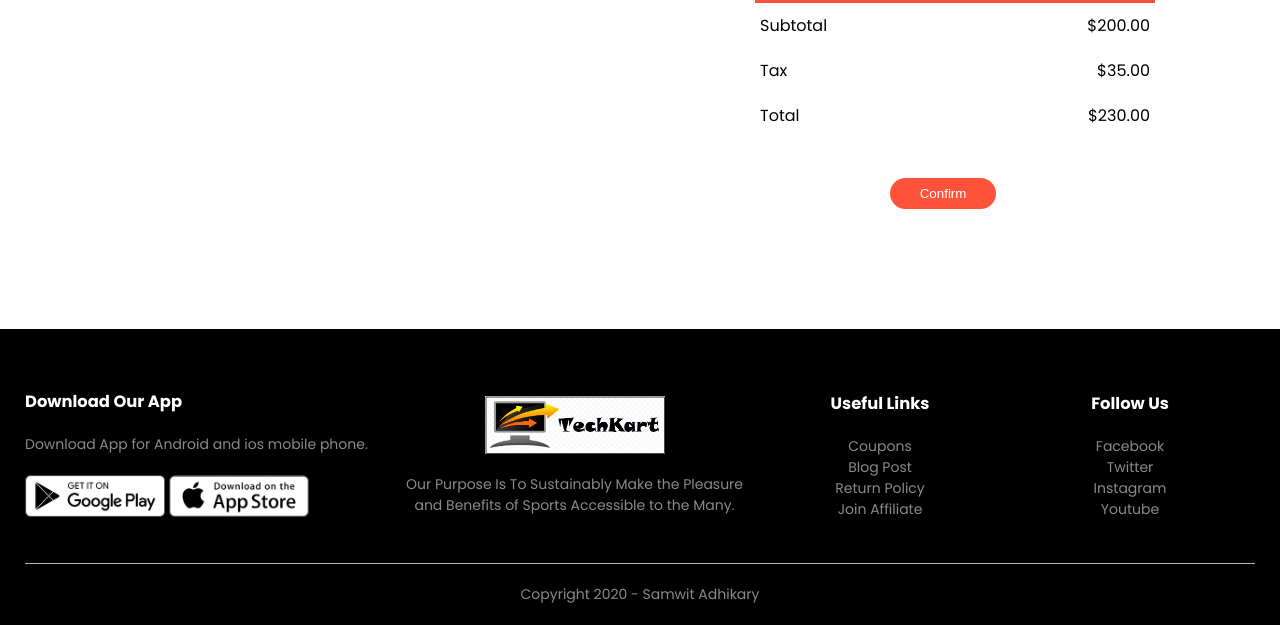
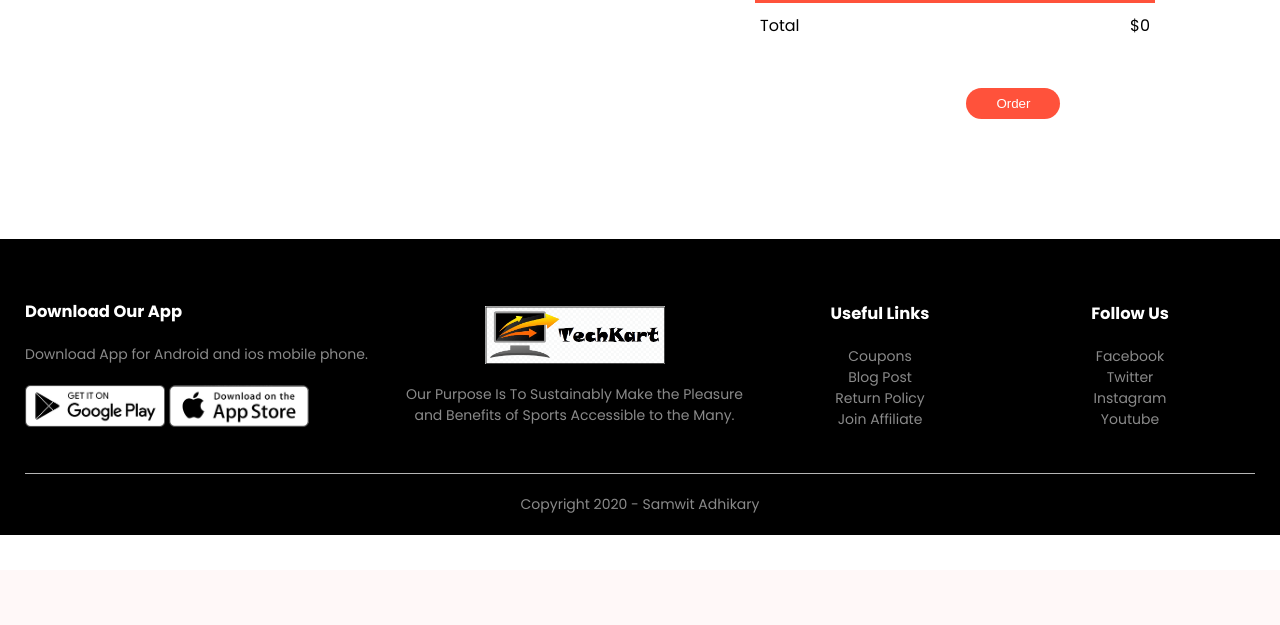
Before and after one commit to Omar-VF/Techkart, a Django app: page /orders/cart/ in a window 1280 px wide. Shown: the part 230-855 px from the top of the page. After the commit the page ends 765 px from the top, so only its background shows below. Run offline with Django 5.2, Linux system fonts and the light colour scheme; a user stored in the database is signed in; tables that the repository leaves empty hold one stand-in row (values such as "Sample post").

Commit message:
cart item remove

```diff
--- a/techkart/orders/templatetags/multiply.py
+++ b/techkart/orders/templatetags/multiply.py
@@ -3,7 +3,7 @@ from django import template
 register = template.Library()
 
 
-# Template tag for splitting the products to different rows
+# Template tag for multiplying the price of products with the quantity
 @register.simple_tag(name="multiply")
-def multiply(x,y):
-    return x*y
+def multiply(x, y):
+    return x * y
--- /dev/null
+++ b/techkart/orders/templatetags/sum.py
@@ -0,0 +1,13 @@
+from django import template
+
+register = template.Library()
+
+
+# Template tag for finding the total cost of all products in a cart
+@register.simple_tag(name="sum")
+def sum(cart):
+    total = 0
+    for item in cart.added_items.all():
+        total += item.quantity * item.product.price
+
+    return total
--- a/techkart/orders/urls.py
+++ b/techkart/orders/urls.py
@@ -6,6 +6,7 @@ from . import views
 urlpatterns = [
     path("cart/", views.cart, name="cart"),
     path("addcart/", views.add_to_cart, name="addcart"),
+    path('removeitem/<pk>',views.remove_cart_item, name='remove_item')
 ]
 
 urlpatterns += static(settings.MEDIA_URL, document_root=settings.MEDIA_ROOT)
--- a/techkart/orders/views.py
+++ b/techkart/orders/views.py
@@ -5,41 +5,49 @@ from products.models import Product
 
 # Create your views here.
 
-@login_required(login_url='register')
+
+@login_required(login_url="register")
 def cart(request):
     user = request.user
     customer = user.customer_profile
     cart_obj, created = Order.objects.get_or_create(
-            owner = customer,
-            order_status = Order.CART_STAGE
-     )
-    context = {'cart':cart_obj}
+        owner=customer, order_status=Order.CART_STAGE
+    )
+    context = {"cart": cart_obj}
 
-    return render(request,'cart.html',context)
+    return render(request, "cart.html", context)
+
 
 def add_to_cart(request):
     if request.POST:
         user = request.user
         customer = user.customer_profile
 
-        quantity = request.POST.get('quantity')
-        product_id = request.POST.get('product_id')
+        quantity = request.POST.get("quantity")
+        product_id = request.POST.get("product_id")
 
         cart_obj, created = Order.objects.get_or_create(
-            owner = customer,
-            order_status = Order.CART_STAGE
+            owner=customer, order_status=Order.CART_STAGE
         )
 
         product = Product.objects.get(pk=product_id)
         ordered_item, created = OrderedItem.objects.get_or_create(
-            product_id = product.id,
-            owner = cart_obj
+            product_id=product.id, owner=cart_obj
         )
         if created:
             ordered_item.quantity = int(quantity)
             ordered_item.save()
         else:
-            ordered_item.quantity = ordered_item.quantity+int(quantity)
+            ordered_item.quantity = ordered_item.quantity + int(quantity)
             ordered_item.save()
 
-        return redirect('cart')
+        return redirect("cart")
+
+
+# function to remove a product from the cart
+def remove_cart_item(request, pk):
+    item = OrderedItem.objects.get(pk=pk)
+    if item:
+        item.delete()
+
+    return redirect("cart")
--- a/techkart/templates/cart.html
+++ b/techkart/templates/cart.html
@@ -1,6 +1,7 @@
 {% extends 'blanklayout.html' %}
 {% load static %}
 {% load multiply %}
+{% load sum %}
 <!DOCTYPE html>
 <html lang="en">
 
@@ -26,7 +27,7 @@
                             <p>{{cart_item.product.title}}</p>
                             <small>Price: ${{cart_item.product.price}}</small>
                             <br>
-                            <a href="">Remove</a>
+                            <a href="{% url 'remove_item' cart_item.id  %}">Remove</a>
                         </div>
                     </div>
                 </td>
@@ -38,19 +39,11 @@
         <div class="total-price">
             <table>
                 <tr>
-                    <td>Subtotal</td>
-                    <td>$200.00</td>
+                    <td>Total</td>
+                    <td>${% sum cart %}</td>
                 </tr>
                 <tr>
-                    <td>Tax</td>
-                    <td>$35.00</td>
-                </tr>
-                <tr>
-                    <td>Total</td>
-                    <td>$230.00</td>
-                </tr>
-                <tr>
-                    <td><button type="submit" class="btn">Confirm</button></td>
+                    <td><button type="submit" class="btn">Order</button></td>
                  </tr>
             </table>
         </div>
```
